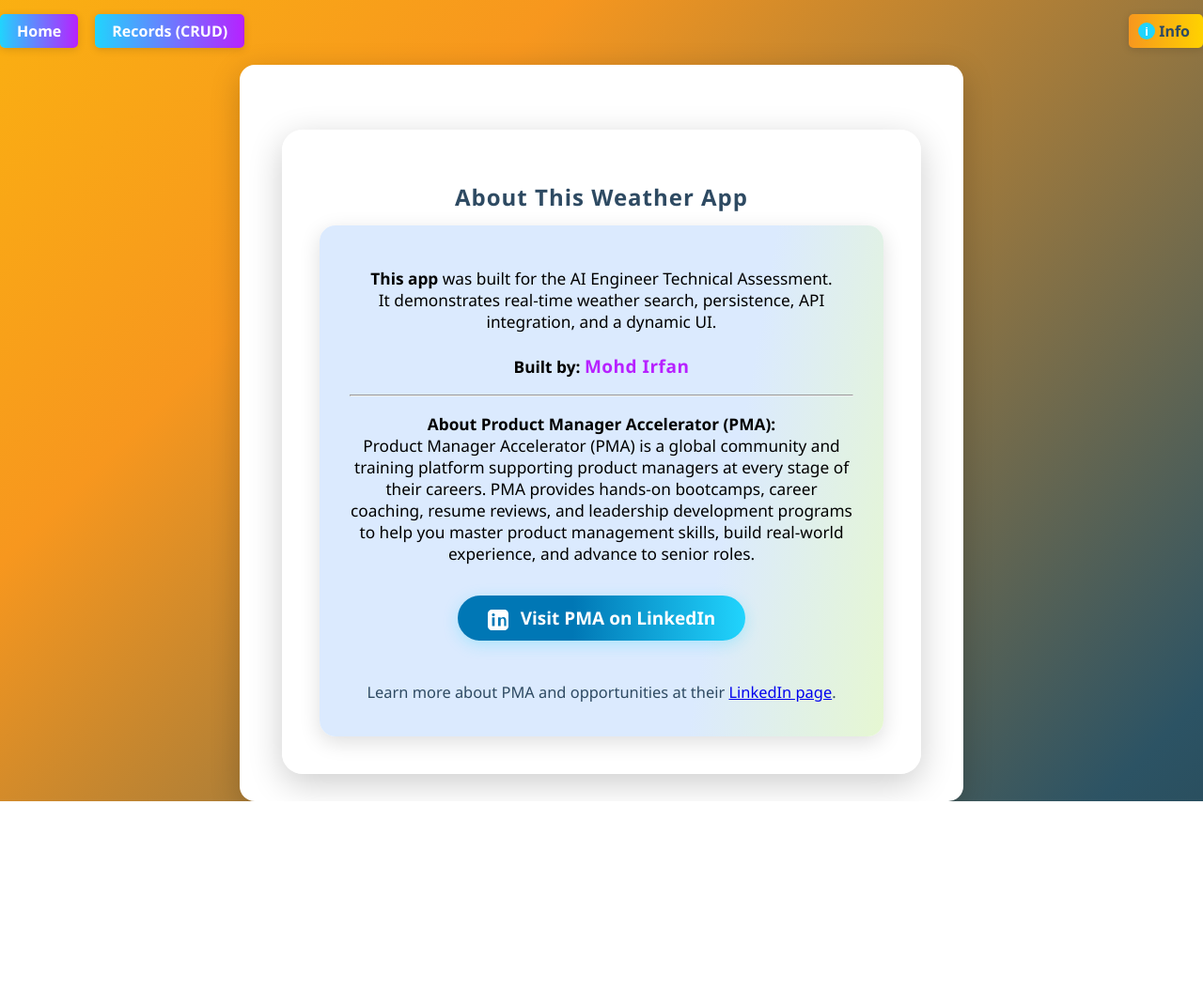
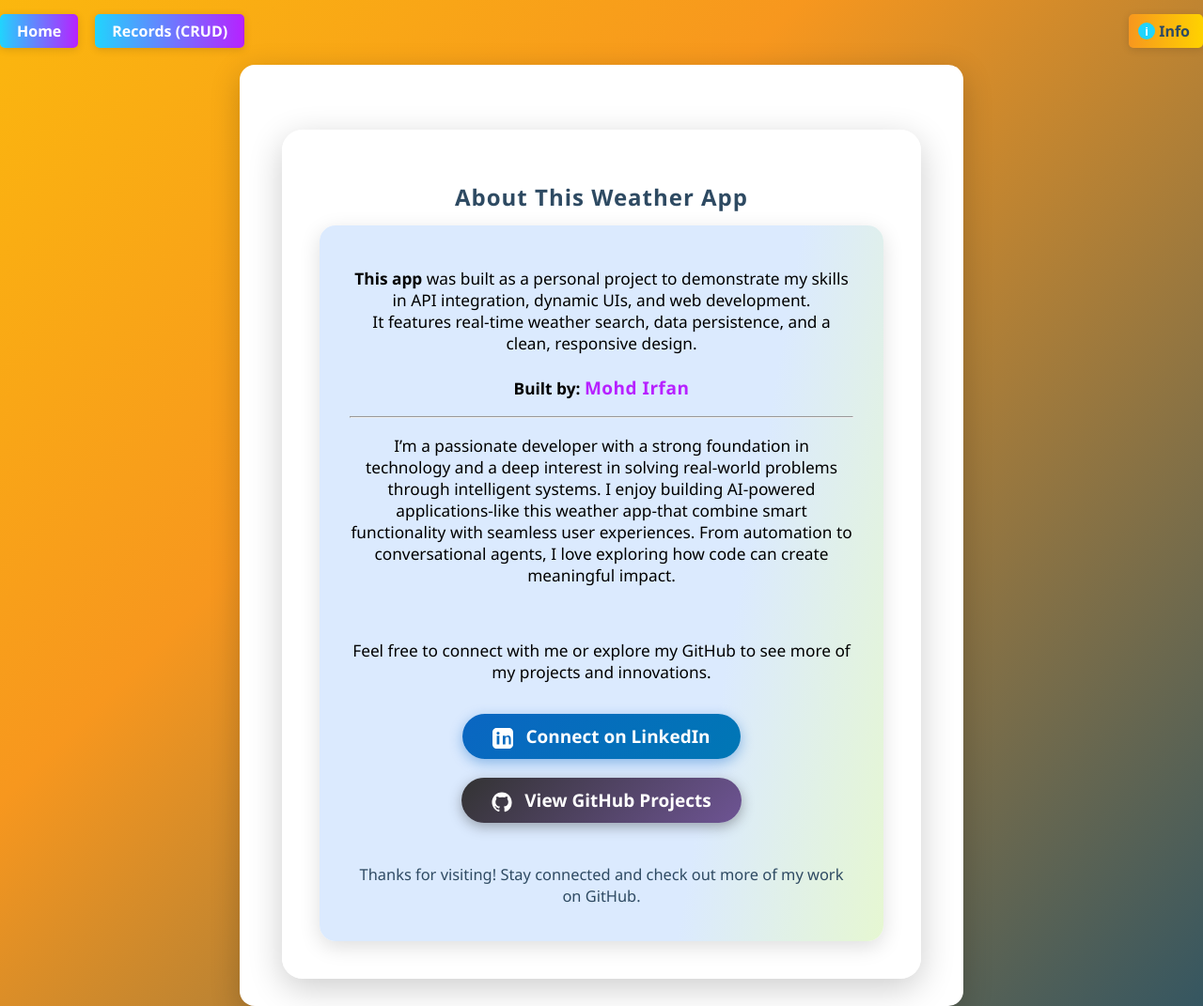
Before and after one commit to mohdirfan-code/Weather-App, a Flask app: page /info in a window 1280 px wide. Shown: the whole page at 94% size. Before the commit the page ends 853 px from the top, so only its background shows below. Run offline with Flask 3, Linux system fonts and the light colour scheme.

Commit message:
Updated About page, styled buttons, and excluded local DB from Git

```diff
--- a/templates/info.html
+++ b/templates/info.html
@@ -5,31 +5,44 @@
   <div class="info-card">
     <div class="info-main">
       <p>
-        <b>This app</b> was built for the AI Engineer Technical Assessment.<br>
-        It demonstrates real-time weather search, persistence, API integration, and a dynamic UI.<br>
-        <br>
+        <b>This app</b> was built as a personal project to demonstrate my skills in API integration, dynamic UIs, and web development.<br>
+        It features real-time weather search, data persistence, and a clean, responsive design.<br><br>
         <b>Built by:</b> <span class="author">Mohd Irfan</span>
       </p>
       <hr>
       <p>
-        <b>About Product Manager Accelerator (PMA):</b>
-        <br>
-        Product Manager Accelerator (PMA) is a global community and training platform supporting
-        product managers at every stage of their careers. PMA provides hands-on bootcamps, career coaching,
-        resume reviews, and leadership development programs to help you master product management skills,
-        build real-world experience, and advance to senior roles.
+        I’m a passionate developer with a strong foundation in technology and a deep interest in solving real-world problems through intelligent systems. I enjoy building AI-powered applications-like this weather app-that combine smart functionality with seamless user experiences. From automation to conversational agents, I love exploring how code can create meaningful impact.
       </p>
-      <a href="https://www.linkedin.com/school/pmaccelerator/" target="_blank" class="linkedin-btn">
-        <svg xmlns="http://www.w3.org/2000/svg" fill="#fff" width="22" height="22" viewBox="0 0 24 24" style="vertical-align:middle;margin-right:8px;"><rect width="24" height="24" fill="none"/><path d="M19 0h-14c-2.761 0-5 2.239-5 5v14c0 2.761 2.239 5 5 5h14c2.762 0 5-2.239 5-5v-14c0-2.761-2.238-5-5-5zm-11 19h-3v-10h3v10zm-1.5-11.267c-.966 0-1.75-.783-1.75-1.749s.784-1.749 1.75-1.749c.965 0 1.75.783 1.75 1.749s-.785 1.749-1.75 1.749zm15.5 11.267h-3v-5.604c0-1.337-.026-3.062-1.871-3.062-1.873 0-2.159 1.462-2.159 2.973v5.693h-3v-10h2.881v1.367h.041c.401-.76 1.379-1.561 2.84-1.561 3.037 0 3.599 2.001 3.599 4.601v5.593z"/></svg>
-        Visit PMA on LinkedIn
+      <br>
+      <p>
+        Feel free to connect with me or explore my GitHub to see more of my projects and innovations.
+      </p>
+
+      <a href="https://www.linkedin.com/in/irfan786msfri/" target="_blank" class="linkedin-btn">
+        <svg xmlns="http://www.w3.org/2000/svg" fill="#fff" width="22" height="22" viewBox="0 0 24 24" style="vertical-align:middle;margin-right:8px;">
+          <rect width="24" height="24" fill="none"/>
+          <path d="M19 0h-14c-2.761 0-5 2.239-5 5v14c0 2.761 2.239 5 5 5h14c2.762 0 5-2.239 5-5v-14c0-2.761-2.238-5-5-5zm-11 19h-3v-10h3v10zm-1.5-11.267c-.966 0-1.75-.783-1.75-1.749s.784-1.749 1.75-1.749c.965 0 1.75.783 1.75 1.749s-.785 1.749-1.75 1.749zm15.5 11.267h-3v-5.604c0-1.337-.026-3.062-1.871-3.062-1.873 0-2.159 1.462-2.159 2.973v5.693h-3v-10h2.881v1.367h.041c.401-.76 1.379-1.561 2.84-1.561 3.037 0 3.599 2.001 3.599 4.601v5.593z"/>
+        </svg>
+        Connect on LinkedIn
       </a>
+
+      <br>
+
+      <a href="https://github.com/mohdirfan-code" target="_blank" class="github-btn">
+        <svg xmlns="http://www.w3.org/2000/svg" fill="#fff" height="22" viewBox="0 0 24 24" width="22" style="vertical-align:middle;margin-right:8px;">
+          <path d="M12 .5C5.65.5.5 5.65.5 12c0 5.1 3.29 9.41 7.86 10.94.57.1.78-.25.78-.56v-2c-3.2.7-3.87-1.37-3.87-1.37-.52-1.34-1.27-1.7-1.27-1.7-1.03-.71.08-.7.08-.7 1.15.08 1.75 1.19 1.75 1.19 1.02 1.75 2.67 1.24 3.32.95.1-.74.4-1.24.73-1.52-2.56-.29-5.26-1.28-5.26-5.71 0-1.26.45-2.3 1.19-3.12-.12-.29-.52-1.46.11-3.05 0 0 .98-.31 3.2 1.18a11.08 11.08 0 012.92-.39c.99.01 1.99.13 2.92.39 2.21-1.49 3.19-1.18 3.19-1.18.63 1.59.24 2.76.12 3.05.74.82 1.18 1.86 1.18 3.12 0 4.44-2.7 5.41-5.27 5.7.41.36.78 1.09.78 2.21v3.28c0 .31.21.67.79.56A10.97 10.97 0 0023.5 12c0-6.35-5.15-11.5-11.5-11.5z"/>
+        </svg>
+        View GitHub Projects
+      </a>
+
       <br><br>
       <p class="note">
-        <span>Learn more about PMA and opportunities at their <a href="https://www.linkedin.com/school/pmaccelerator/" target="_blank">LinkedIn page</a>.</span>
+        <span>Thanks for visiting! Stay connected and check out more of my work on GitHub.</span>
       </p>
     </div>
   </div>
 </div>
+
 <style>
 body {
   min-height: 100vh;
@@ -70,7 +83,7 @@
   color: #b721ff; font-weight: bold; font-size: 1.1em; letter-spacing: 0.5px;
 }
 .linkedin-btn {
-  background: linear-gradient(90deg,#0077b5 40%,#21d4fd 100%);
+  background: linear-gradient(135deg, #0a66c2 0%, #0077b5 100%);
   color: #fff;
   font-weight: bold;
   border: none;
@@ -80,15 +93,37 @@
   text-decoration: none;
   display: inline-block;
   margin: 16px 0 8px 0;
-  box-shadow: 0 4px 16px #21d4fd44;
-  transition: transform 0.15s, box-shadow 0.15s, background 0.3s;
+  box-shadow: 0 4px 14px rgba(10, 102, 194, 0.4);
+  transition: transform 0.2s ease, box-shadow 0.2s ease;
 }
 .linkedin-btn:hover {
-  background: linear-gradient(90deg,#21d4fd 0%,#0077b5 90%);
-  transform: scale(1.06);
-  box-shadow: 0 7px 32px #0077b555;
+  background: linear-gradient(135deg, #0077b5 0%, #0a66c2 100%);
+  transform: scale(1.05);
+  box-shadow: 0 6px 24px rgba(10, 102, 194, 0.5);
   color: #fff;
 }
+
+.github-btn {
+  background: linear-gradient(135deg, #333 0%, #6e5494 100%);
+  color: #fff;
+  font-weight: bold;
+  border: none;
+  border-radius: 32px;
+  padding: 11px 32px;
+  font-size: 1.1em;
+  text-decoration: none;
+  display: inline-block;
+  margin: 12px 0 8px 0;
+  box-shadow: 0 4px 14px rgba(51, 51, 51, 0.4);
+  transition: transform 0.2s ease, box-shadow 0.2s ease;
+}
+.github-btn:hover {
+  background: linear-gradient(135deg, #6e5494 0%, #333 100%);
+  transform: scale(1.05);
+  box-shadow: 0 6px 24px rgba(51, 51, 51, 0.5);
+  color: #fff;
+}
+
 .note {
   color: #2e4a62;
   font-size: 0.95em;
```
Also changed, not shown: instance/weather_app.db (deleted), 1 other file.
